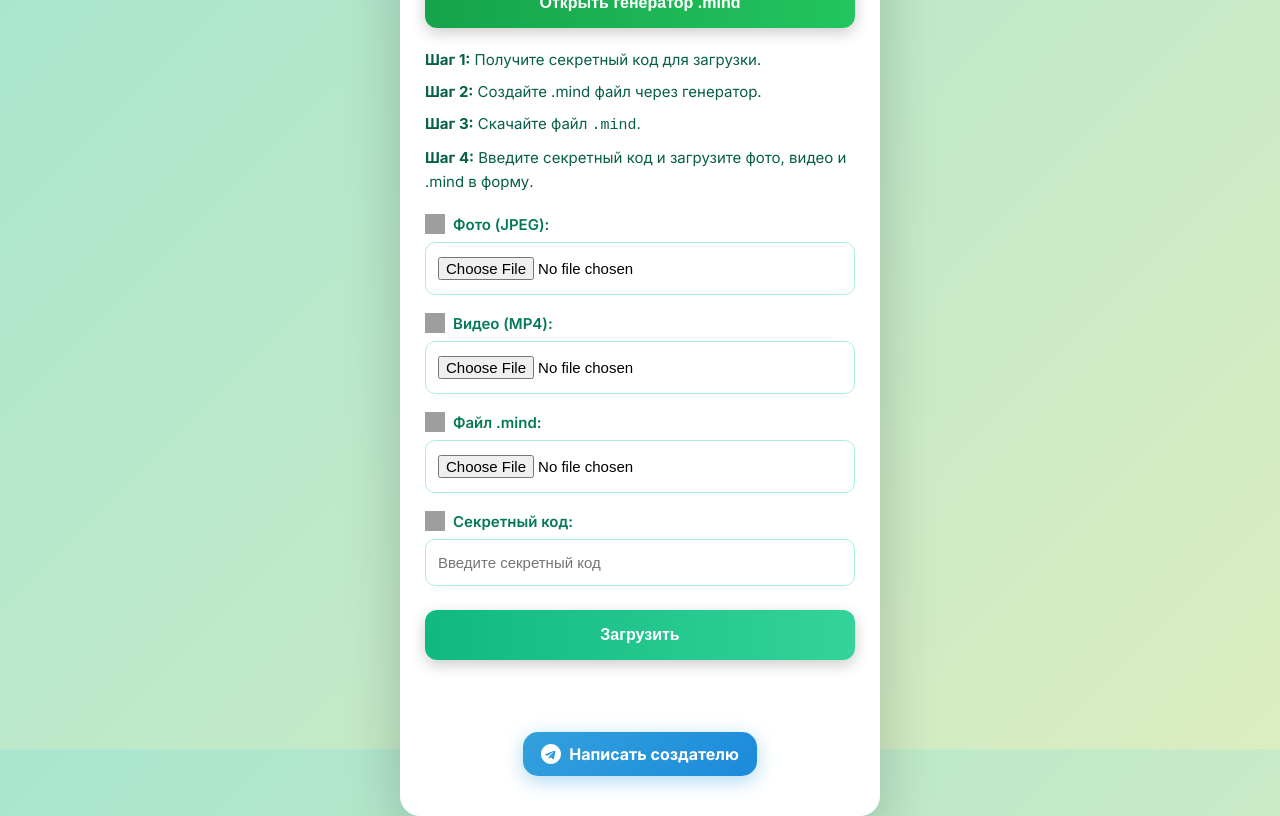
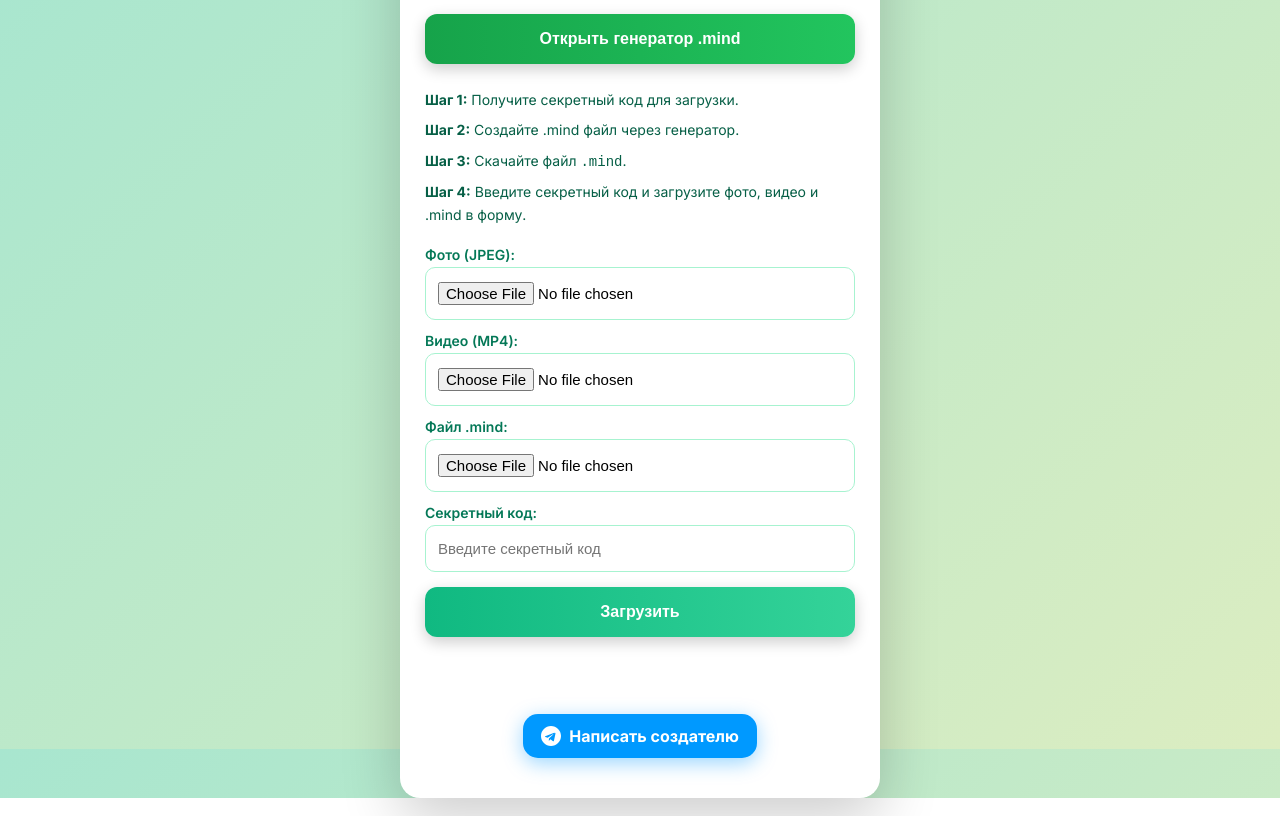
Before and after one commit to americanbalashka-hue/TamerlanMotion1, a website: page upload.html in a window 1280 px wide. Shown: the part 51-867 px from the top of the page. Drawn offline with Linux system fonts and the light colour scheme; grey boxes are pictures that could not be loaded.

Commit message:
Update upload.html

```diff
--- a/upload.html
+++ b/upload.html
@@ -4,7 +4,7 @@
 <meta charset="UTF-8">
 <meta name="viewport" content="width=device-width, initial-scale=1.0, maximum-scale=1.0, user-scalable=no">
 <title>TamerlanMotion 1.0 - Загрузка AR-файлов</title>
-<link href="https://fonts.googleapis.com/css2?family=Inter:wght@400;500;600;700;800&display=swap" rel="stylesheet">
+<link href="https://fonts.googleapis.com/css2?family=Inter:wght@400;500;600;700;800;900&display=swap" rel="stylesheet">
 <style>
 *{box-sizing:border-box;margin:0;padding:0;}
 body{
@@ -19,7 +19,7 @@ body{
 }
 .upload-container{
   background:#fff;
-  padding:40px 25px;
+  padding:50px 25px 40px 25px;
   border-radius:20px;
   box-shadow:0 20px 60px rgba(0,0,0,0.2);
   width:100%;
@@ -31,16 +31,18 @@ body{
   animation:fadeInUp 0.8s forwards;
 }
 @keyframes fadeInUp{
-  to{opacity:1; transform:translateY(0);}
+  to{
+    opacity:1;
+    transform:translateY(0);
+  }
 }
-.upload-container:hover{transform:translateY(-3px);}
 h2{
   text-align:center;
   color:#166534;
-  margin-bottom:25px;
-  font-weight:800;
-  font-size:26px;
-  letter-spacing:1px;
+  margin-bottom:30px;
+  font-weight:900;
+  font-size:28px;
+  letter-spacing:1.5px;
 }
 #mindButton{
   display:block;
@@ -53,7 +55,7 @@ h2{
   cursor:pointer;
   color:white;
   background:linear-gradient(90deg,#16a34a,#22c55e);
-  margin-bottom:20px;
+  margin-bottom:25px;
   transition:all 0.3s ease;
   box-shadow:0 5px 15px rgba(0,0,0,0.2);
 }
@@ -62,33 +64,26 @@ h2{
   transform:translateY(-2px);
 }
 .instruction{
-  font-size:15px;
+  font-size:14px;
   color:#065f46;
   line-height:1.6;
   margin-bottom:20px;
 }
-.instruction p{margin:8px 0;}
-
-/* Лейблы с иконками */
-form label{
-  display:flex;
-  align-items:center;
-  gap:8px;
-  margin:6px 0 2px 0;
+.instruction p{
+  margin:8px 0;
+}
+/* Подписи для инпутов */
+.input-label{
+  font-size:14px;
   font-weight:600;
   color:#047857;
-  font-size:15px;
+  margin-top:12px;
+  display:block;
 }
-form label img{
-  width:20px;
-  height:20px;
-}
-
-/* Поля ввода */
 input[type="text"], input[type="file"]{
   width:100%;
   padding:14px 12px;
-  margin:6px 0 12px 0;
+  margin-top:4px;
   border-radius:10px;
   border:1px solid #a7f3d0;
   font-size:15px;
@@ -110,7 +105,7 @@ button[type="submit"]{
   color:white;
   cursor:pointer;
   transition:all 0.3s ease;
-  margin-top:12px;
+  margin-top:15px;
   box-shadow:0 5px 15px rgba(0,0,0,0.2);
 }
 button[type="submit"]:hover{
@@ -180,22 +175,23 @@ button[type="submit"]:active{
   filter: drop-shadow(0 0 8px rgba(22,163,74,0.8));
   border:2px solid #16a34a;
 }
-
-/* Кнопка Telegram голубая */
 .contact{
-  margin-top:20px;
+  margin-top:25px;
   text-align:center;
   opacity:0;
   transform:translateY(20px);
   animation:fadeInUpContact 1s forwards 1s;
 }
 @keyframes fadeInUpContact{
-  to{opacity:1; transform:translateY(0);}
+  to{
+    opacity:1;
+    transform:translateY(0);
+  }
 }
-.tg-btn-blue{
+.tg-btn{
   text-decoration:none;
   color:white;
-  background:linear-gradient(135deg,#33a1dc,#1c8adb);
+  background:#0099ff;
   padding:12px 18px;
   border-radius:15px;
   font-weight:700;
@@ -203,25 +199,37 @@ button[type="submit"]:active{
   display:inline-flex;
   align-items:center;
   gap:8px;
-  box-shadow:0 5px 20px rgba(51,161,220,0.4);
+  box-shadow:0 5px 20px rgba(0,153,255,0.4);
   transition:all 0.4s ease, box-shadow 0.4s ease;
 }
-.tg-btn-blue:hover{
+.tg-btn:hover{
   transform:translateY(-5px) scale(1.05);
-  box-shadow:0 10px 30px rgba(51,161,220,0.6);
-  background:linear-gradient(135deg,#1c8adb,#33a1dc);
+  box-shadow:0 10px 30px rgba(0,153,255,0.6);
 }
-.tg-btn-blue svg{
+.tg-btn svg{
   width:20px;
   height:20px;
   fill:white;
+  transition: transform 0.4s ease;
+}
+.tg-btn:hover svg{
+  transform:rotate(-10deg) scale(1.1);
 }
 @media(max-width:480px){
-  .upload-container{padding:30px 20px;}
-  h2{font-size:22px;}
-  input[type="text"], input[type="file"], button[type="submit"]{padding:14px;font-size:15px;}
-  .preview-container img,.preview-container video{width:80px;height:80px;}
-  form label img{width:18px;height:18px;}
+  .upload-container{
+    padding:30px 20px;
+  }
+  h2{
+    font-size:26px;
+  }
+  input[type="text"], input[type="file"], button[type="submit"]{
+    padding:14px;
+    font-size:15px;
+  }
+  .preview-container img,.preview-container video{
+    width:80px;
+    height:80px;
+  }
 }
 </style>
 </head>
@@ -235,28 +243,25 @@ button[type="submit"]:active{
 <p><strong>Шаг 3:</strong> Скачайте файл <code>.mind</code>.</p>
 <p><strong>Шаг 4:</strong> Введите секретный код и загрузите фото, видео и .mind в форму.</p>
 </div>
-<form id="uploadForm" enctype="multipart/form-data">
-<label for="photo"><img src="https://img.icons8.com/ios-filled/50/000000/camera.png"/> Фото (JPEG):</label>
+
+<!-- Метки для каждого инпута -->
+<label class="input-label" for="photo">Фото (JPEG):</label>
 <input type="file" name="photo" accept="image/jpeg" required>
-
-<label for="video"><img src="https://img.icons8.com/ios-filled/50/000000/video.png"/> Видео (MP4):</label>
+<label class="input-label" for="video">Видео (MP4):</label>
 <input type="file" name="video" accept="video/mp4" required>
-
-<label for="mind"><img src="https://img.icons8.com/ios-filled/50/000000/puzzle.png"/> Файл .mind:</label>
+<label class="input-label" for="mind">Файл .mind:</label>
 <input type="file" name="mind" accept=".mind" required>
-
-<label for="secretCode"><img src="https://img.icons8.com/ios-filled/50/000000/key.png"/> Секретный код:</label>
+<label class="input-label" for="secretCode">Секретный код:</label>
 <input type="text" name="secretCode" placeholder="Введите секретный код" required>
 
 <button type="submit">Загрузить</button>
-</form>
-
 <div class="preview-container" id="previewContainer"></div>
 <div id="progressBar"><div></div></div>
 <div id="status"></div>
 
+<!-- Кнопка Telegram -->
 <div class="contact">
-  <a href="https://t.me/tommy8873" target="_blank" class="tg-btn-blue">
+  <a href="https://t.me/tommy8873" target="_blank" class="tg-btn">
     <svg xmlns="http://www.w3.org/2000/svg" viewBox="0 0 240 240">
       <path d="M120 0C53.7 0 0 53.7 0 120s53.7 120 120 120 120-53.7 120-120S186.3 0 120 0zm55.7 81.6l-20.3 95.8c-1.5 6.9-5.5 8.6-11.1 5.3l-30.7-22.7-14.8 14.3c-1.6 1.6-2.9 2.9-5.4 2.9l2-28.6 52-47.1c2.3-2 0.4-3.1-3.2-1.1l-64.3 40.5-27.7-8.6c-6-1.9-6.1-6-1.3-8.9l107.5-41.5c5-1.9 9.3 1.1 7.7 8.2z"/>
     </svg>
@@ -266,7 +271,7 @@ button[type="submit"]:active{
 </div>
 
 <script>
-const form=document.getElementById('uploadForm');
+const form=document.querySelector('form');
 const progressBar=document.getElementById('progressBar');
 const progress=progressBar.firstElementChild;
 const status=document.getElementById('status');
```
